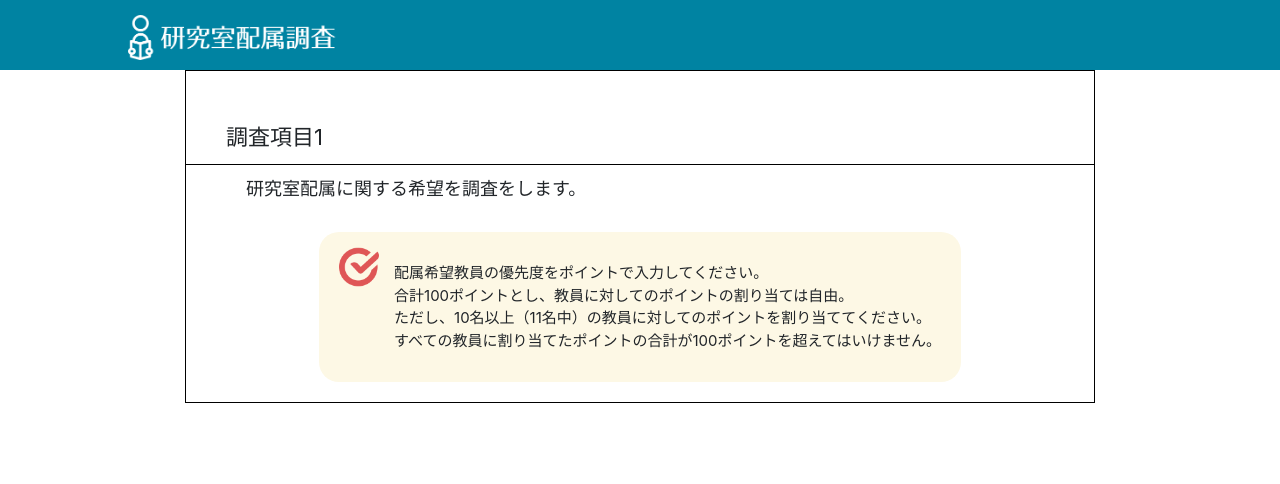
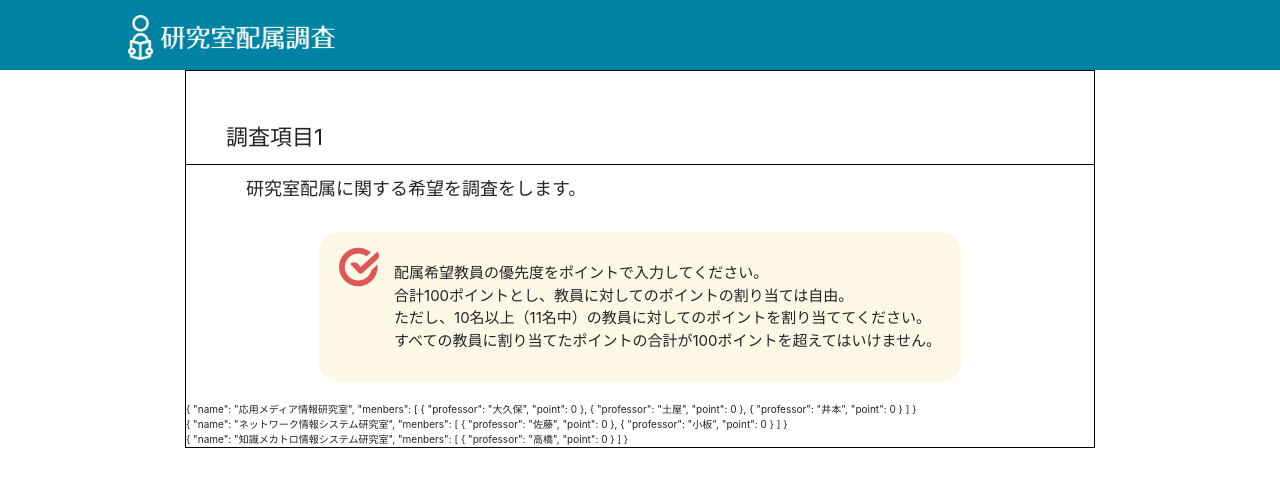
Before and after one commit to shinnosuke-K/lab-assignment-front, a Nuxt app: page /lab in a window 1280 px wide. Shown: the top 484 px of the page. Built offline with nearby package versions, Linux system fonts and the light colour scheme.

Commit message:
入力項目の要素の準備

```diff
--- /dev/null
+++ b/components/Item.vue
@@ -0,0 +1,16 @@
+<template>
+    <div>
+        {{ lab }}
+    </div>
+</template>
+
+<script>
+export default {
+    name: 'Item',
+    props:['lab']
+}
+</script>
+
+<style scoped>
+
+</style>
--- a/pages/lab.vue
+++ b/pages/lab.vue
@@ -2,7 +2,12 @@
     <b-container>
         <div class="section">
             <Section :section="section" />
-            <Precautions :people="people" />
+            <Precautions v-if="section.show" :people="people" />
+            <Item
+                v-for="lab in laboratories"
+                :key="lab.name"
+                :lab="lab"
+            />
         </div>
     </b-container>
 </template>
@@ -10,13 +15,17 @@
 <script>
 import Section from '@/components/Section'
 import Precautions from '@/components/Precautions'
+import Item from '@/components/Item'
+
 
 export default {
     components: {
         Section,
         Precautions,
+        Item
     },
     data() {
+        // vuexを利用する
         return {
             section: {
                 num: 1,
@@ -25,7 +34,48 @@ export default {
             },
             people : {
                 num: 11,
-            }
+            },
+            laboratories: [
+                  {
+                    name: "応用メディア情報研究室",
+                    menbers: [
+                        {
+                            professor: "大久保",
+                            point: 0,
+                        },
+                        {
+                            professor: "土屋",
+                            point: 0,
+                        },
+                        {
+                            professor: "井本",
+                            point: 0,
+                        }
+                    ]
+                },
+                {
+                    name: "ネットワーク情報システム研究室",
+                    menbers: [
+                        {
+                            professor: "佐藤",
+                            point: 0,
+                        },
+                        {
+                            professor: "小板",
+                            point: 0,
+                        }
+                    ]
+                },
+                  {
+                    name: "知識メカトロ情報システム研究室",
+                    menbers: [
+                        {
+                            professor: "高橋",
+                            point: 0,
+                        },
+                    ]
+                }
+            ]
         }
     }
 }
```
